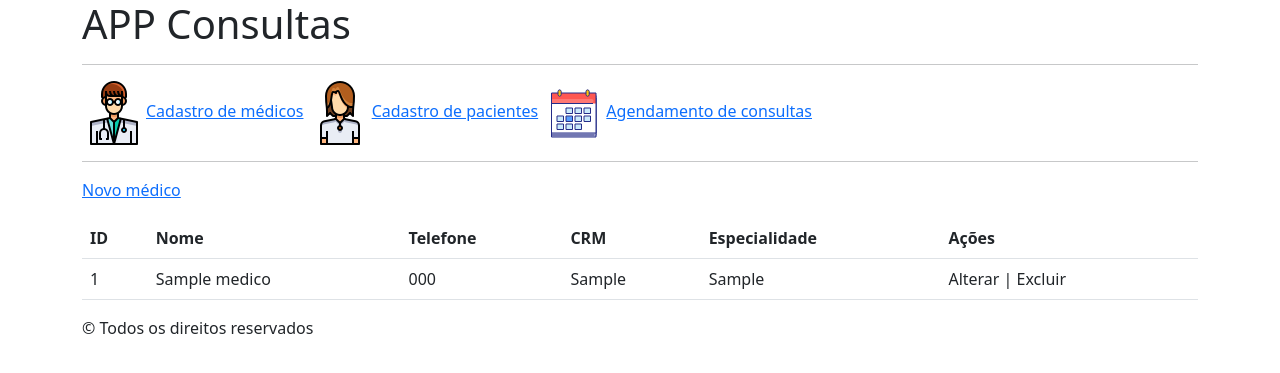
After one commit to jhenifferaraujo20/app-consultas, a PHP site: page /medicos/medicos-listar.php in a window 1280 px wide. The commit adds this page. Shown: the top 373 px of the page. Run offline with PHP 8.4, Linux system fonts and the light colour scheme; tables that the repository leaves empty or names only in its code hold one stand-in row (values such as "Sample post").

Commit message:
Listagem de médicos

```diff
--- /dev/null
+++ b/includes/cabecalho.php
@@ -0,0 +1,21 @@
+<!DOCTYPE html>
+<html lang="pt-br">
+<head>
+    <meta charset="UTF-8">
+    <meta http-equiv="X-UA-Compatible" content="IE=edge">
+    <meta name="viewport" content="width=device-width, initial-scale=1.0">
+    <title>APP Consultas</title>
+    <link rel="stylesheet" href="../bootstrap-5/bootstrap.css">
+    <link rel="stylesheet" href="../css/style.css">
+</head>
+<body>
+    <main class="container">
+        <header>
+            <h1>APP Consultas</h1>
+            <hr>
+        </header>
+        <nav>
+            <a href="./medicos/medicos-listar.php"><img src="../img/medico.png" alt="">Cadastro de médicos</a>
+            <a href="#"><img src="../img/paciente.png" alt="">Cadastro de pacientes</a>
+            <a href="#"><img src="../img/agenda.png" alt="">Agendamento de consultas</a>
+        </nav>
--- /dev/null
+++ b/includes/conexao.php
@@ -0,0 +1,14 @@
+<?php
+
+$servidor = "localhost";
+$usuario = "root";
+$senha = "";
+$banco = "bd_consultorio";
+
+$conexao = mysqli_connect($servidor, $usuario, $senha, $banco);
+
+if(!$conexao){
+    die("<h3>Não conectou</h3> Erro: " . mysqli_connect_error());
+}
+
+?>
--- /dev/null
+++ b/includes/rodape.php
@@ -0,0 +1,8 @@
+        <footer>
+            &copy; Todos os direitos reservados
+        </footer>
+    </main>
+    <script src="../bootstrap-5/bootstrap.bundle.js"></script>
+    <script src="../js/jquery.min.js"></script>
+</body>
+</html>
--- a/index.php
+++ b/index.php
@@ -1,7 +1,7 @@
-<?php include "cabecalho.php"; ?>
+<?php include "includes/cabecalho.php"; ?>
 
     <div class="conteudo">
         <h2>Conteúdo da aplicação</h2>
     </div>
 
-<?php include "rodape.php" ?>
+<?php include "includes/rodape.php" ?>
--- /dev/null
+++ b/medicos/medicos-listar.php
@@ -0,0 +1,37 @@
+<?php include "../includes/cabecalho.php"; ?>
+<hr>
+<p>
+    <a href="#">Novo médico</a>
+</p>
+
+<?php
+
+include "../includes/conexao.php";
+$sqlBusca = "SELECT * FROM tb_medicos;";
+$listaDeMedicos = mysqli_query($conexao , $sqlBusca);
+?>
+<table class="table">
+    <tr>
+        <th>ID</th>
+        <th>Nome</th>
+        <th>Telefone</th>
+        <th>CRM</th>
+        <th>Especialidade</th>
+        <th>Ações</th>
+    </tr>
+    <?php
+    while($medico = mysqli_fetch_assoc($listaDeMedicos)){
+        echo "<tr>";
+        echo "<td>{$medico['id']}</td>";
+        echo "<td>{$medico['nome']}</td>";
+        echo "<td>{$medico['telefone']}</td>";
+        echo "<td>{$medico['crm']}</td>";
+        echo "<td>{$medico['especialidade']}</td>";
+        echo "<td>Alterar | Excluir</td>";
+        echo "</tr>";
+    }
+    ?>
+</table>
+
+
+<?php include "../includes/rodape.php"; ?>
```
Also changed, not shown: cabecalho.php (deleted, +0 -21 lines), rodape.php (deleted, +0 -8 lines).
